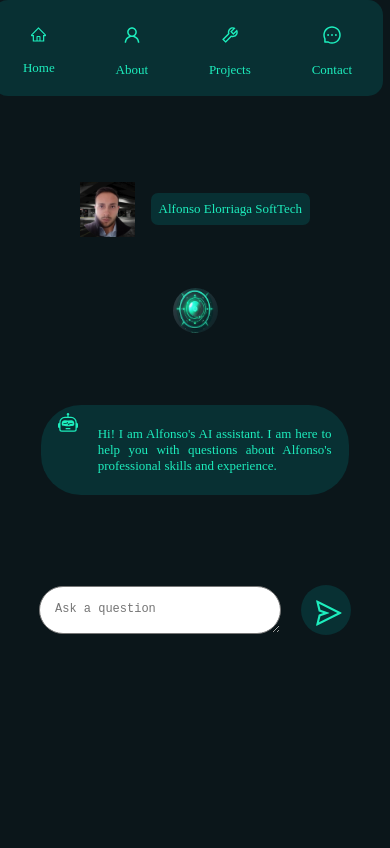
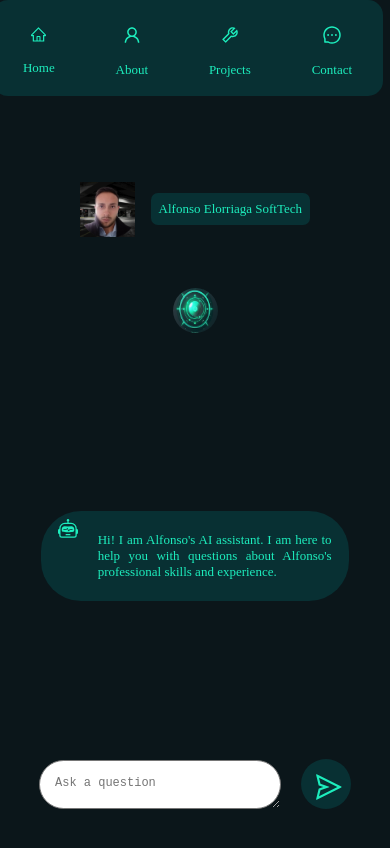
Before and after one commit to Alfonso1025/portfolio3_client, a React (Create React App) app: page / in a window 390 px wide. Shown: the top 848 px of the page. Built offline with nearby package versions, Linux system fonts and the light colour scheme.

Commit message:
added init-message to chatbot component

```diff
--- a/src/ChatBot.jsx
+++ b/src/ChatBot.jsx
@@ -16,8 +16,9 @@ function ChatBot() {
       }
   const [inputMessage, setInputMessage] = useState('')
   const [userMessage, setUserMessage] = useState('')
-  const [botMessage, setBotMessage] = useState(`Hi! I am Alfonso's AI assistant. I am here to
-   help you with questions about Alfonso's professional skills and experience. `)
+  const [initMessage, setInitMessage] = useState(`Hi! I am Alfonso's AI assistant. I am here to
+  help you with questions about Alfonso's professional skills and experience. `)
+  const [botMessage, setBotMessage] = useState('')
   const [isBotResponding, setIsBotResponding] = useState(false)
   const [hasUserTexted, setHasUserTexted] = useState(false)
 
@@ -67,18 +68,25 @@ function ChatBot() {
       <div className="message-wrapper">
         {
            hasUserTexted &&
-          <div  className='message'>
+          <div  className='user-message'>
              <RxFace style={{fontSize: '20px',color:'#1DEDBD'}}/>
             <p className='message-text'>{userMessage}</p>
           </div>
         }
+        {
+          !isBotResponding && !hasUserTexted &&
+          <div  className='init-message'>
+            <BsRobot style={{fontSize: '20px',color:'#1DEDBD'}}/>
+            <p className='message-text'>{initMessage}</p>
+          </div>
+        }
 
-        { !isBotResponding &&
-            <div  className='message'>
+        { !isBotResponding && hasUserTexted &&
+
+            <div  className='bot-message'>
                 <BsRobot style={{fontSize: '20px',color:'#1DEDBD'}}/>
                 <p className='message-text'>{botMessage}</p>
             </div>
-
         }
 
 
--- a/src/styles/Chatbot.css
+++ b/src/styles/Chatbot.css
@@ -6,6 +6,7 @@
     height: 100vh;
     width: 100vw;
     overflow-x: hidden;
+
 
 }
 .chatbot-image{
@@ -27,7 +28,7 @@
 
 
 }
-.message{
+.init-message{
     display: flex;
     flex-direction: row;
     justify-content: space-around;
@@ -39,6 +40,35 @@
     background-color: rgba(8, 48, 51, 1.5);
     border-radius: 40px;
     margin-top: 25px;
+
+}
+.user-message{
+    display: flex;
+    flex-direction: row;
+    justify-content: space-around;
+    padding: 8px;
+    margin-top: 10px;
+    margin-bottom: 10px;
+    height: auto;
+    width: 75vw;
+    background-color: rgba(8, 48, 51, 1.5);
+    border-radius: 40px;
+    margin-top: 25px;
+
+}
+.bot-message{
+    display: flex;
+    flex-direction: row;
+    justify-content: space-around;
+    padding: 8px;
+    margin-top: 10px;
+    margin-bottom: 10px;
+    height: auto;
+    width: 75vw;
+    background-color: rgba(8, 48, 51, 1.5);
+    border-radius: 40px;
+    margin-top: 25px;
+
 }
 .message-text{
     color:#1DEDBD ;
@@ -55,7 +85,6 @@
   bottom: 0;
   height: 15vh;
   width: 80vw;
-
 
 
 
@@ -85,13 +114,29 @@
   }
 
 @media screen and (max-width: 500px) {
+    .message-wrapper{
+        height: 40vh;
 
+    }
+
+    .bot-message{
+        display: flex;
+        flex: 1;
+    }
     .message-text{
         line-height: normal;
         font-size: small;
 
     }
+    .chatbot-form{
+        display: flex;
+        align-items: center;
+        justify-content: center;
+        height: auto;
+        width: 80vw;
 
+
+    }
     .chatbot-input{
         height: 2vh;
         width: 100vw;
```
